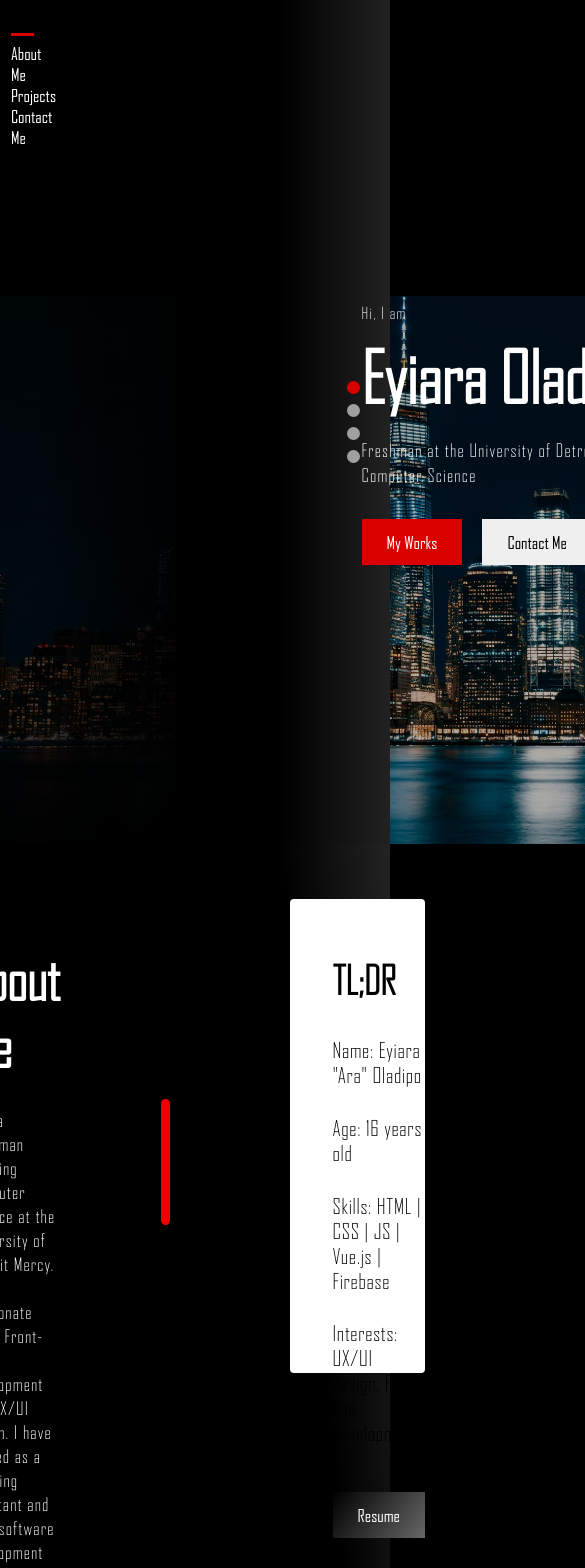
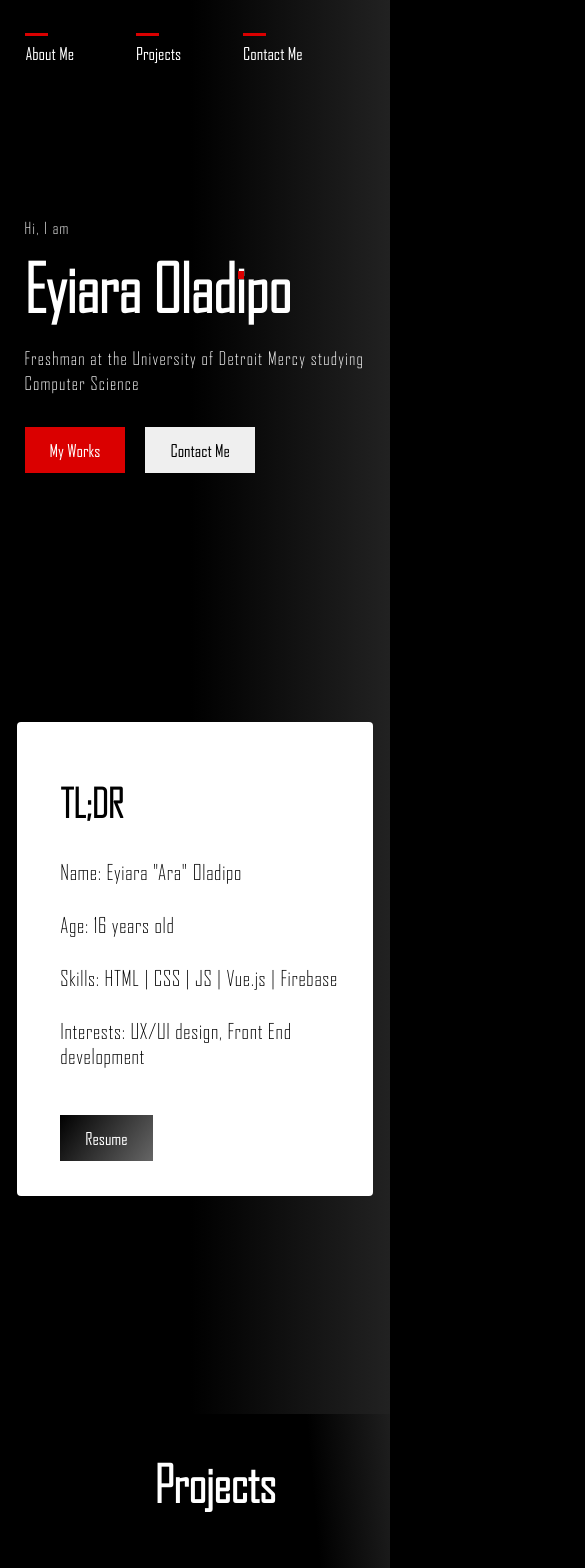
Before and after one commit to Ara-O/Portfolio-Website, a Vue app: page / in a window 390 px wide. Shown: the top 1568 px of the page, 585 px wide, since content can reach past the window. Built offline with nearby package versions, Linux system fonts and the light colour scheme.

Commit message:
Worked on first two sections responsiveness

```diff
--- a/package.json
+++ b/package.json
@@ -9,6 +9,7 @@
   },
   "dependencies": {
     "core-js": "^3.6.5",
+    "emailjs-com": "^3.2.0",
     "vue": "^3.0.0",
     "vue-router": "^4.0.0-0",
     "vuex": "^4.0.0-0"
--- a/src/components/contactspage.vue
+++ b/src/components/contactspage.vue
@@ -1,5 +1,5 @@
 <template>
-  <main class="contactme">
+  <main class="contactme" id="contactme">
     <section class="form-section">
       <h3 class="contactme">Contact Me</h3>
       <form>
@@ -19,7 +19,9 @@
         />
       </form>
       <br />
-      <mainbtn bgcolor="red" textcolor="white">Send Message</mainbtn>
+      <mainbtn bgcolor="red" textcolor="white" class="sendemail"
+        >Send Message</mainbtn
+      >
     </section>
     <section class="businesscard">
       <h3 style="font-size: 38px; letter-spacing: 0.7px">Eyiara Oladipo</h3>
@@ -88,6 +90,7 @@ main {
   font-size: 19px;
   height: 156px;
   margin-top: 17px;
+  letter-spacing: 0.7px;
 }
 
 .businesscard {
@@ -130,13 +133,33 @@ main {
 .businesscard h3 a:hover {
   text-decoration: underline;
 }
+@media (max-width: 1250px) {
+  .contactme {
+    display: none;
+  }
+}
 </style>
 
 <script>
 import mainbtn from "../helpers/button.vue";
+import emailjs from "emailjs-com";
 export default {
   components: {
     mainbtn,
   },
+
+  mounted() {
+    emailjs.init("user_wE7Et0B04Z2GFOvM9I8vS");
+
+    document.querySelector(".sendemail").addEventListener("click", function () {
+      const organization = document.querySelector("#organization").value;
+      const message = document.querySelector("#message").value;
+      emailjs.send("service_w07j94a", "template_o0zl6j9", {
+        from_name: organization,
+        to_name: "Ara",
+        message: message,
+      });
+    });
+  },
 };
 </script>
--- a/src/components/home.vue
+++ b/src/components/home.vue
@@ -14,8 +14,12 @@
           Freshman at the University of Detroit Mercy studying Computer Science
         </h5>
         <div class="CTAS">
-          <mainbtn bgcolor="#DA0000" textcolor="white">My Works</mainbtn>
-          <mainbtn bgcolor="#white" textcolor="black">Contact Me</mainbtn>
+          <a href="#projects">
+            <mainbtn bgcolor="#DA0000" textcolor="white">My Works</mainbtn></a
+          >
+          <a href="#contactme"
+            ><mainbtn bgcolor="#white" textcolor="black">Contact Me</mainbtn></a
+          >
         </div>
       </div>
     </div>
@@ -26,10 +30,11 @@
         data-scrollto="hero--header"
       ></div>
       <div tabindex="7" class="indicator two" data-scrollto="aboutme"></div>
-      <div tabindex="8" class="indicator three" data-scrollto="aboutme"></div>
+      <div tabindex="8" class="indicator three" data-scrollto="projects"></div>
       <div tabindex="9" class="indicator four" data-scrollto="contactme"></div>
     </div>
   </div>
+
   <section class="aboutme">
     <div class="aboutme--left">
       <h2 class="aboutmetext">About Me</h2>
@@ -64,7 +69,7 @@
       > -->
     </div>
   </section>
-  <section class="projects">
+  <section class="projects" id="projects">
     <h2 style="font-size: 50px; text-align: center; margin-bottom: -8px">
       Projects
     </h2>
@@ -156,7 +161,7 @@ export default {
     const aboutmesect = document.querySelector(".aboutme");
     const contactme = document.querySelector(".contactme");
     const that = this;
-
+    // Code could be better
     let observer = new IntersectionObserver(function (e) {
       if (e[0].isIntersecting) {
         that.changeIndicator("two");
@@ -190,6 +195,9 @@ export default {
     document.querySelectorAll(".indicator").forEach((circle) => {
       circle.addEventListener("click", function () {
         console.log(circle.dataset.scrollto);
+        document.querySelector("." + circle.dataset.scrollto).scrollIntoView({
+          behavior: "smooth",
+        });
       });
     });
     // NEXT PROJECT
--- a/src/styles/home.scss
+++ b/src/styles/home.scss
@@ -244,3 +244,82 @@ section.project2 {
   width: auto;
   display: flex;
 }
+
+@media (max-width: 1250px) {
+  .blend {
+    display: none;
+  }
+
+  .hero--header {
+    width: 100%;
+    height: 79vh;
+    justify-content: normal;
+    display: flex;
+    align-items: center;
+    background: linear-gradient(90deg, black 49%, #454545 154%);
+    justify-content: center;
+  }
+
+  .arrange {
+    margin-left: 0px;
+  }
+
+  .aboutme--right {
+    // width: 319px;
+    // padding: 28px 43px;
+    // margin: 0px 21px;
+    // /* margin-left: 19px; */
+    // background: white;
+    // border-radius: 4px;
+    // height: 446px;
+    // color: black;
+  }
+
+  .aboutme {
+    // display: block;
+    // height: 146vh;
+    background: linear-gradient(90deg, black 49%, #454545 154%);
+  }
+
+  .divider-div {
+    display: none;
+  }
+
+  // .aboutme--left {
+  //   display: none;
+  // }
+
+  // .aboutme--phone {
+  //   color: white;
+  //   display: block !important;
+  //   margin-left: 20px;
+  // }
+}
+
+@media (max-width: 1130px) {
+  .aboutme--left {
+    display: none;
+  }
+}
+
+@media (max-width: 600px) {
+  .indicator {
+    display: none;
+  }
+
+  .name {
+    font-size: 65px;
+  }
+
+  .name::after {
+    margin-top: 17.5px;
+    margin-left: -53px;
+  }
+
+  .aboutme--right {
+    margin-left: 0px;
+    padding-right: 20px;
+    width: 75%;
+    max-width: 351px;
+  }
+}
--- a/src/styles/navbar.scss
+++ b/src/styles/navbar.scss
@@ -41,3 +41,20 @@ ul {
   top: -10px;
   transition: all 400ms ease-in;
 }
+
+@media (max-width: 1250px) {
+  .navbar {
+    color: white;
+    position: absolute;
+    width: 100vw;
+    top: 27px;
+    right: 0px;
+    display: flex;
+    z-index: 4;
+    justify-content: center;
+  }
+
+  #nav li {
+    margin-right: 62px;
+  }
+}
```
Also changed, not shown: 1 other file (tests, documents, lock files or other folders).
